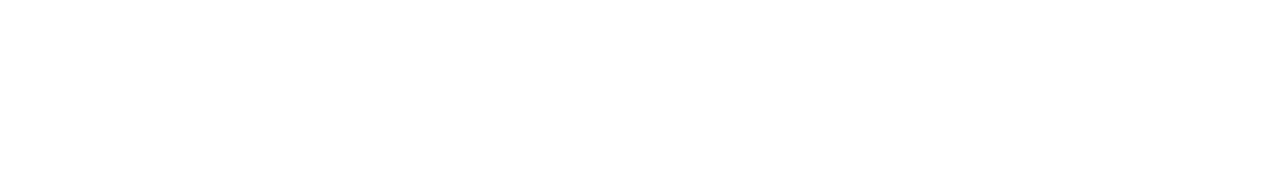
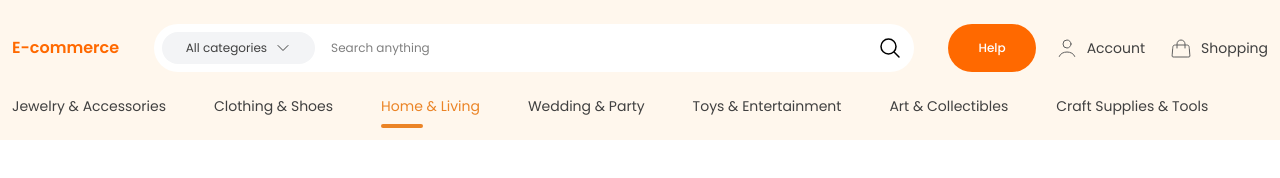
Before and after one commit to rezamo10/shopping-site, a website built with Vite: page index.html in a window 1280 px wide. Built offline with nearby package versions, Linux system fonts and the light colour scheme.

Commit message:
made header and main.js & icons

```diff
--- a/index.html
+++ b/index.html
@@ -7,6 +7,118 @@
 	<link rel="stylesheet" href="./src/style.css">
 </head>
 <body>
+	<svg class="hidden">
+		<symbol id="chevron-down" xmlns="http://www.w3.org/2000/svg" fill="none" viewBox="0 0 24 24" stroke-width="1.5" stroke="currentColor" class="size-6">
+			<path stroke-linecap="round" stroke-linejoin="round" d="m19.5 8.25-7.5 7.5-7.5-7.5" />
+		</symbol>
+		<symbol id="search-icon" xmlns="http://www.w3.org/2000/svg" fill="none" viewBox="0 0 24 24" stroke-width="1.5" stroke="currentColor" class="size-6">
+			<path stroke-linecap="round" stroke-linejoin="round" d="m21 21-5.197-5.197m0 0A7.5 7.5 0 1 0 5.196 5.196a7.5 7.5 0 0 0 10.607 10.607Z" />
+		</symbol>
+		<symbol id="user" width="24" height="24" viewBox="0 0 24 24" fill="none" xmlns="http://www.w3.org/2000/svg">
+			<path d="M19.7274 20.4471C19.2716 19.1713 18.2672 18.0439 16.8701 17.2399C15.4729 16.4358 13.7611 16 12 16C10.2389 16 8.52706 16.4358 7.12991 17.2399C5.73276 18.0439 4.72839 19.1713 4.27259 20.4471" stroke="#5f5f5f" stroke-linecap="round"/>
+			<circle cx="12" cy="8" r="4" stroke="#5f5f5f" stroke-linecap="round"/>
+		</symbol>
+		<symbol id="shopping-bag" width="24" height="24" viewBox="0 0 24 24" fill="none" xmlns="http://www.w3.org/2000/svg">
+			<path d="M8 12L8 8C8 5.79086 9.79086 4 12 4C14.2091 4 16 5.79086 16 8L16 12" stroke="#5f5f5f" stroke-linecap="round"/>
+			<path d="M3.69435 12.6678C3.83942 10.9269 3.91196 10.0565 4.48605 9.52824C5.06013 9 5.9336 9 7.68053 9H16.3195C18.0664 9 18.9399 9 19.514 9.52824C20.088 10.0565 20.1606 10.9269 20.3057 12.6678L20.8195 18.8339C20.904 19.8474 20.9462 20.3542 20.6491 20.6771C20.352 21 19.8435 21 18.8264 21H5.1736C4.15655 21 3.64802 21 3.35092 20.6771C3.05382 20.3542 3.09605 19.8474 3.18051 18.8339L3.69435 12.6678Z" stroke="#5f5f5f"/>
+		</symbol>
+		<symbol id="sort" width="24" height="24" viewBox="0 0 24 24" fill="none" xmlns="http://www.w3.org/2000/svg">
+			<path d="M5 7H19" stroke="#5F5F5F" stroke-width="2" stroke-linecap="round"/>
+			<path d="M5 12H15" stroke="#5F5F5F" stroke-width="2" stroke-linecap="round"/>
+			<path d="M5 17H11" stroke="#5F5F5F" stroke-width="2" stroke-linecap="round"/>
+		</symbol>
+
+	</svg>
+	<header class="w-full bg-orange-50">
+		<div class="max-w-7xl mx-auto px-4 md:px-3">
+			<nav class="py-6">
+				<div class="flex items-center justify-between mb-4 lg:mb-6">
+					<div class="shrink-0">
+						<h2 class="text-orange-500 font-PoppinsSemiBold mr-6">E-commerce</h2>
+					</div>
+					<div class="max-w-190 w-full hidden lg:block lg:mr-6">
+						<div class="flex items-center bg-white py-2 pl-2 pr-3 rounded-4xl gap-x-4">
+							<button class="flex items-center shrink-0 gap-x-2 font-Poppins text-xs bg-gray-100 rounded-4xl py-2 px-6 text-neutral-700">
+								All categories
+								<svg class="w-4 h-4">
+									<use href="#chevron-down"></use>
+								</svg>
+							</button>
+							<input class="font-Poppins text-xs w-full focus:border-none focus:outline-none" type="text" placeholder="Search anything">
+							<button class="flex ml-auto shrink-0">
+								<svg class="w-6 h-6">
+									<use href="#search-icon"></use>
+								</svg>
+							</button>
+						</div>
+					</div>
+					<div class="flex items-center gap-x-4.75">
+						<a href="#" class="hidden sm:block bg-orange-500 font-PoppinsMedium text-xs py-4 px-7.5 rounded-4xl text-white">Help</a>
+						<div class="flex items-center gap-x-6">
+							<a href="#" class="flex items-center gap-x-2 font-Poppins text-sm text-neutral-700">
+								<svg class="w-6 h-6">
+									<use href="#user"></use>
+								</svg>
+								<span class="hidden sm:inline-block">Account</span>
+							</a>
+							<a href="#" class="flex items-center gap-x-2 font-Poppins text-sm text-neutral-700">
+								<svg class="w-6 h-6 fill-neutral-600">
+									<use href="#shopping-bag"></use>
+								</svg>
+								<span class="hidden sm:inline-block">Shopping</span>
+							</a>
+						</div>
+					</div>
+				</div>
+				<div class="flex items-center">
+					<ul class="items-center flex-wrap hidden lg:flex gap-6 xl:gap-x-12 text-sm font-Poppins text-neutral-700">
+						<li>
+							<a href="#" class="nav-link">Jewelry & Accessories</a>
+						</li>
+						<li>
+							<a href="#" class="nav-link">Clothing & Shoes</a>
+						</li>
+						<li>
+							<a href="#" class="nav-link active">Home & Living</a>
+						</li>
+						<li>
+							<a href="#" class="nav-link">Wedding & Party</a>
+						</li>
+						<li>
+							<a href="#" class="nav-link">Toys & Entertainment</a>
+						</li>
+						<li>
+							<a href="#" class="nav-link">Art & Collectibles</a>
+						</li>
+						<li>
+							<a href="#" class="nav-link">Craft Supplies & Tools</a>
+						</li>
+					</ul>
+					<button class="flex justify-center items-center lg:hidden w-12 md:w-21.5 py-3 px-3 bg-white rounded-4xl mr-4 md:mr-6">
+							<svg class="w-6 h-6">
+								<use href="#sort"></use>
+							</svg>
+					</button>
+					<div class="max-w-190 w-full lg:hidden">
+							<div class="flex items-center bg-white py-3 md:py-2 pl-4 md:pl-2 pr-3 rounded-4xl gap-x-4">
+								<button class="items-center shrink-0 gap-x-2 hidden md:flex font-Poppins text-xs bg-gray-100 rounded-4xl py-2 px-6 text-neutral-700">
+									All categories
+									<svg class="w-4 h-4">
+										<use href="#chevron-down"></use>
+									</svg>
+								</button>
+								<input class="font-Poppins text-xs w-full focus:border-none focus:outline-none" type="text" placeholder="Search anything">
+								<button class="flex ml-auto shrink-0">
+									<svg class="w-6 h-6">
+										<use href="#search-icon"></use>
+									</svg>
+								</button>
+							</div>
+					</div>
+				</div>
+			</nav>
+		</div>
+	</header>
 	<script type="module" src="./src/main.js"></script>
 </body>
 </html>
--- a/src/main.js
+++ b/src/main.js
@@ -0,0 +1,8 @@
+const navLinks = document.querySelectorAll(".nav-link");
+
+navLinks.forEach(link => {
+	link.addEventListener("click" , (e)=>{
+		navLinks.forEach(l => l.classList.remove("active"));
+		e.target.classList.add("active");
+	})
+})
--- a/src/style.css
+++ b/src/style.css
@@ -20,3 +20,25 @@
 	--font-PoppinsMedium: 'Poppins medium';
 	--font-PoppinsSemiBold: 'Poppins semiBold';
 }
+
+.nav-link{
+	position: relative;
+	transition: all 150ms ease-in;
+}
+.nav-link::after{
+	content: '';
+	position: absolute;
+	bottom: -12px;
+	left: 0;
+	width: 0;
+	height: 4px;
+	background-color: #EB8426;
+	border-radius: 50px;
+	transition: all 150ms ease-in;
+}
+.nav-link.active::after{
+	width: 42px;
+}
+.nav-link.active{
+	color: #EB8426;
+}
```
Also changed, not shown: src/assets/icons/Bag_alt_light.svg (added), src/assets/icons/Expand_down_light.svg (added), src/assets/icons/Search_alt_duotone_line.svg (added), src/assets/icons/User_light.svg (added), src/assets/icons/sort.svg (added).
